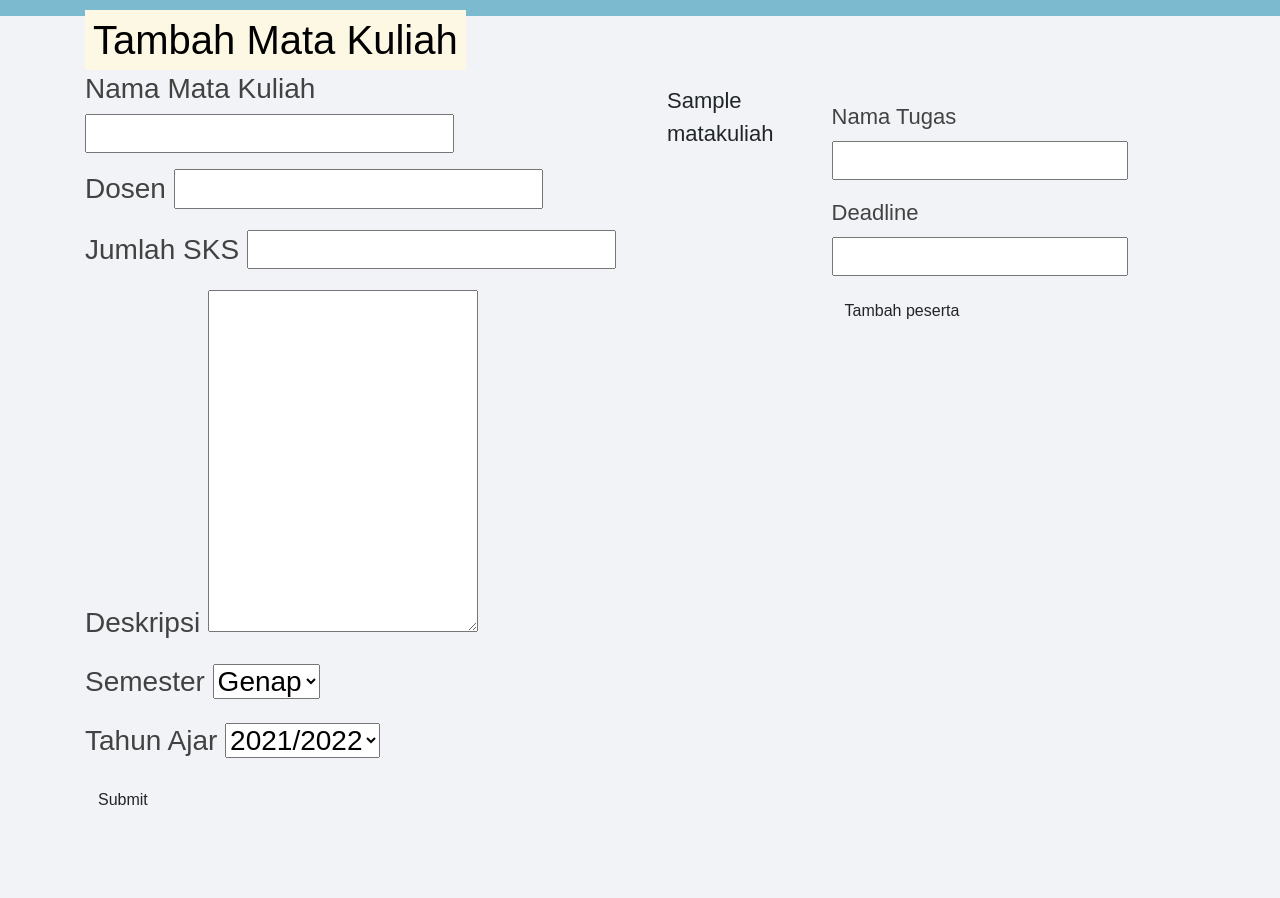
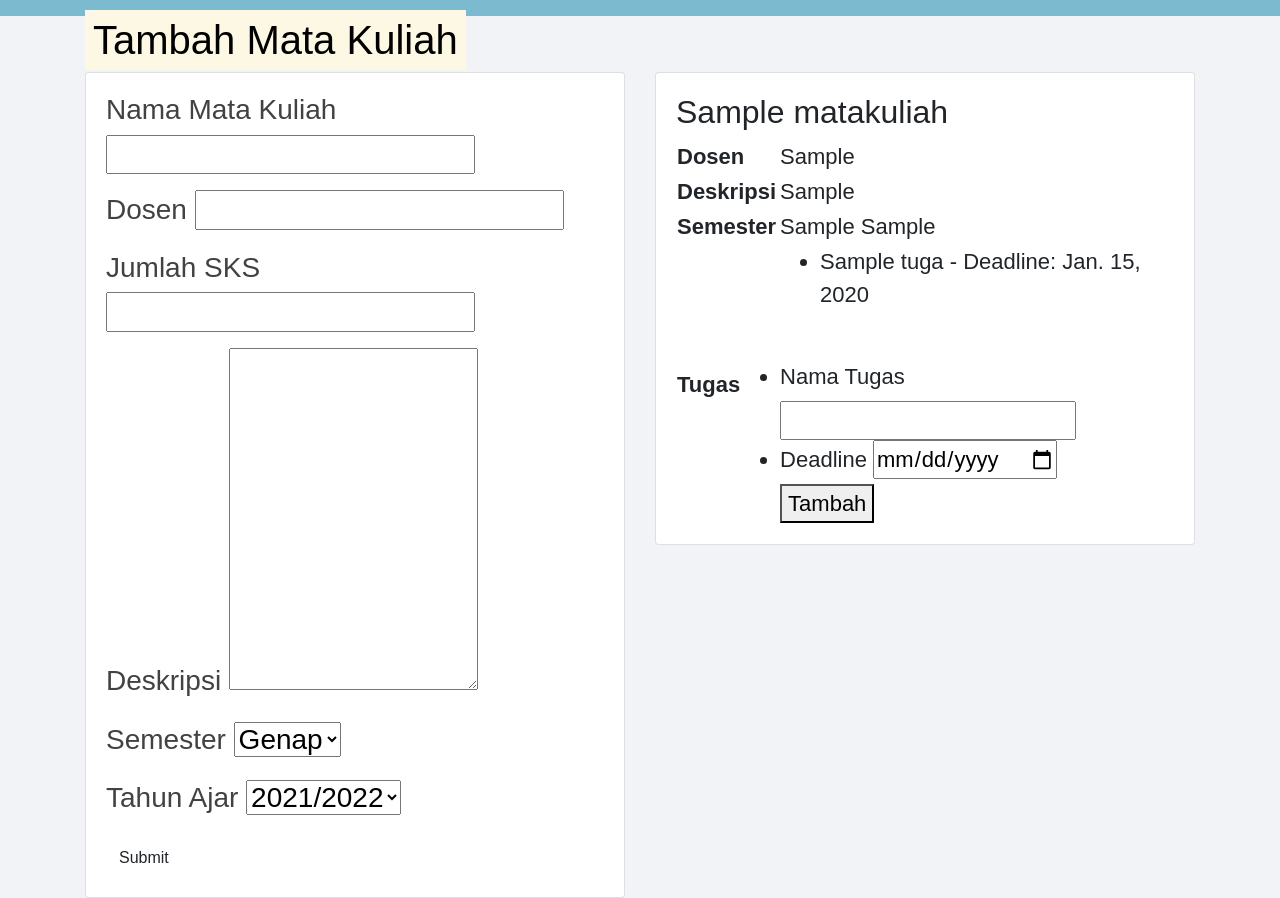
Before and after one commit to syifarizka/oprec-fuki, a Django app: page / in a window 1280 px wide. Before the commit the page ends 805 px from the top, so only its background shows below. Run offline with Django 3.2, Linux system fonts and the light colour scheme; tables that the repository leaves empty hold one stand-in row (values such as "Sample post"); some libraries are stand-ins or nearby versions.

Commit message:
membuat tampilan

```diff
--- a/main/forms.py
+++ b/main/forms.py
@@ -27,4 +27,4 @@ class Tugas_Form(forms.ModelForm):
         fields = ['name', 'deadline']
 
     name = forms.CharField(label='Nama Tugas', label_suffix="", required=True, max_length=250)
-    deadline = forms.DateField(label='Deadline', label_suffix="", required=True)
+    deadline = forms.DateField(label='Deadline', label_suffix="", required=True, widget=forms.DateInput(attrs={'type': 'date'}))
--- a/main/templates/main/home.html
+++ b/main/templates/main/home.html
@@ -8,42 +8,77 @@
 {% block content %}
 <div class="container">
   <div class="row">
+
       <div class="col-sm-12">
           <h1 class="h top-p"><mark id="mark">Tambah Mata Kuliah </mark></h1>
       </div>
+
+
       <div class="col-sm-6">
+        <div class="card">
+          <div class="card-body">
             <form action="{% url 'main:savematkul' %}" method="POST">
               {% csrf_token %}
               <h3>{{ MataKuliah_Form.as_p}} </h3>
               <input class="submit btn" type="submit" value="Submit">
             </form>
+          </div>
+        </div>
+      </div>
 
-      </div>
+
       <div class="col-sm-6">
         {% if matkul %}
-          <table class="table table-borderless">
           {% for i in matkul %}
+          <!-- <div class="col-sm-12"> -->
+            <div class="card">
+              <div class = "card-body">
+                <h2>{{ i.nama }}</h2>
+                <table class="table-borderless">
+                  <tbody>
                     <tr>
-                  <td>{{ i.nama }}</td>
+                      <th scope="row">Dosen</th>
+                      <td></td>
+                      <td>{{ i.dosen }}</td>
+                    </tr>
+                    <tr>
+                      <th scope="row">Deskripsi</th>
+                      <td></td>
+                      <td>{{ i.deskripsi }}</td>
+                    </tr>
+                    <tr>
+                      <th scope="row">Semester</th>
+                      <td></td>
+                      <td>{{ i.semester }} {{ i.tahun_ajar }}</td>
+                    </tr>
+                    <tr>
+                      <th scope="row">Tugas</th>
+                      <td></td>
                       <td>
                         <ul>
-                          {% for j in i.Tugas_set.all %}
+                          {% for j in i.tugas_set.all %}
                           <li>
-                              {{ j.name }}
+                            {{ j.name}} - Deadline: {{j.deadline}}
                           </li>
                           {% endfor %}
                         </ul>
                         <form action="{% url 'main:savetugas' pk=i.id %}" method="POST">
                           {% csrf_token %}
-                          {{ Tugas_Form.as_p }}
-                          <button class="submit btn" type="submit">Tambah peserta</button>
+                          <ul style="display: inline;">{{ Tugas_Form.as_ul }}</ul>
+                          <button class="submit" type="submit">Tambah</button>
                         </form>
                       </td>
                     </tr>
+                  </tbody>
+                </table>
+              </div>
+            </div>
+          <!-- </div> -->
           {% endfor %}
-          </table>
         {% endif %}
       </div>
+
+
   </div>
 </div>
 
```
Lines whose indentation alone changed are shown as unchanged.
